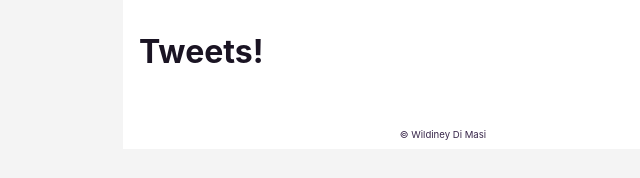
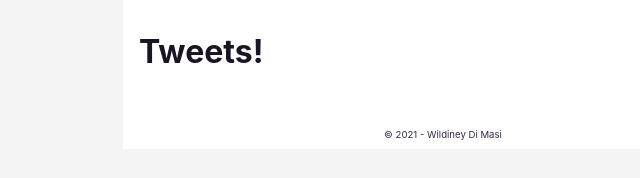
Before and after one commit to wildiney/twitter-monitoring, a website: page src/public/client/index.html in a window 1280 px wide. Shown: the full height of the page, 197-837 px from the left. Drawn offline with nearby package versions, Linux system fonts and the light colour scheme; files that its build step writes are made by us from their sources; no server answers.

Commit message:
update year

```diff
--- a/src/public/client/index.html
+++ b/src/public/client/index.html
@@ -17,7 +17,7 @@
             <div id="tweetStream"></div>
         </article>
         <footer>
-            <p>&copy; Wildiney Di Masi</p>
+            <p>&copy; 2021 - Wildiney Di Masi</p>
         </footer>
     </div>
     <script src="https://cdnjs.cloudflare.com/ajax/libs/socket.io/4.1.2/socket.io.js"
```
